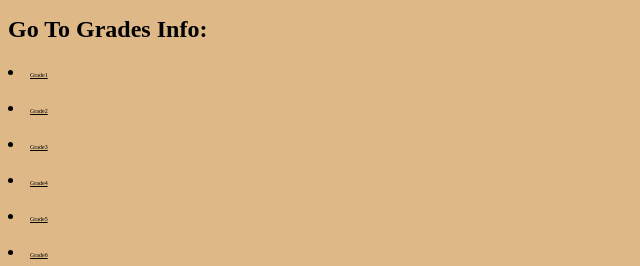
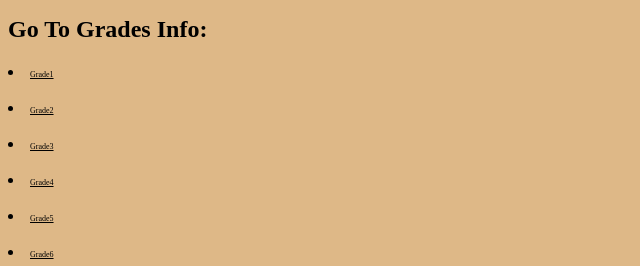
Before and after one commit to karmaadlan911-gif/P1, a plain HTML site: page index.html in a window 1280 px wide. Shown: the part 829-1095 px from the top of the page, 0-640 px from the left. Drawn offline with Linux system fonts and the light colour scheme.

Commit message:
Update index.html

```diff
--- a/index.html
+++ b/index.html
@@ -18,7 +18,7 @@
 
 <style>
     .myLink {
-font-size: 20%;
+font-size: 50%;
 color:black;
 
     }
```
